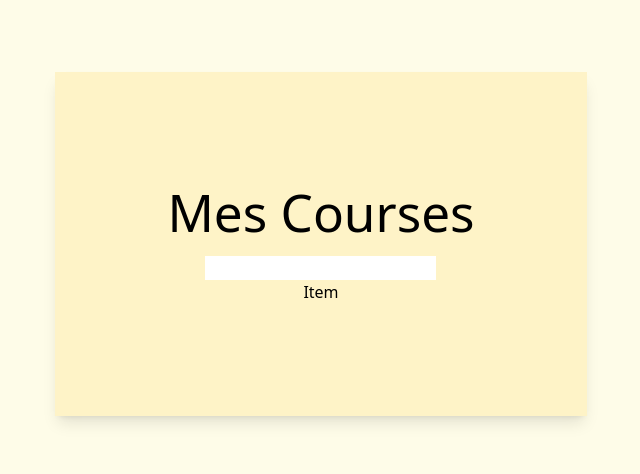
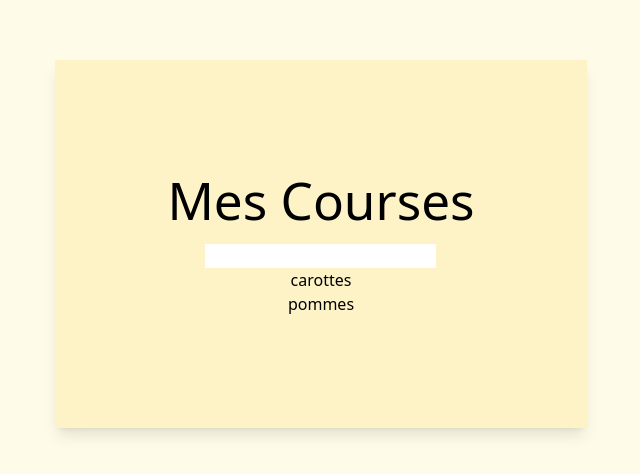
Before and after one commit to jessy-marion/mes-courses, a React (Vite) app: page / in a window 1280 px wide. Shown: the part 156-630 px from the top of the page, without its empty margins (319-959 px from the left). Built offline with nearby package versions, Linux system fonts and the light colour scheme.

Commit message:
feat: Fetch data

```diff
--- a/src/Components/Container.jsx
+++ b/src/Components/Container.jsx
@@ -1,12 +1,54 @@
 import Input from "./Input.jsx";
 import Items from "./Items.jsx";
+import Item from "./Item.jsx";
+import { useEffect, useState } from "react";
 
 export default function Container() {
+  const [APIState, setAPIState] = useState({
+    loading: false,
+    error: null,
+    data: undefined,
+  });
+
+  let content;
+
+  if (APIState.loading) content = <p>Loading...</p>;
+  else if (APIState.error) content = <p>Une erreur est survenue</p>;
+  else if (APIState.data?.length > 0)
+    content = (
+      <ul>
+        {APIState.data.map((el, i) => {
+          return <Item key={`${i}-${el.item}`} item={el} />; //
+          /*return <li key={el.i}>{el.item}</li>;*/
+        })}
+      </ul>
+    );
+
+  useEffect(() => {
+    setAPIState({ ...APIState, loading: true });
+    async function fetchData() {
+      try {
+        const response = await fetch("/data/dataArray.json");
+
+        if (!response.ok) {
+          throw new Error("HTTP error, status = " + response.status);
+        }
+        const data = await response.json();
+        setAPIState({ loading: false, error: null, data: data });
+      } catch (error) {
+        setAPIState({ loading: false, error: true, data: undefined });
+        console.log("erreur", error);
+      }
+    }
+    fetchData();
+  }, []);
+
   return (
     <div className={"bg-amber-100 p-28 shadow-lg"}>
       <h1>Mes Courses</h1>
       <Input />
       <Items />
+      {content}
     </div>
   );
 }
--- a/src/Components/Item.jsx
+++ b/src/Components/Item.jsx
@@ -1,3 +1,4 @@
-export default function Item() {
-  return <li>Item</li>;
+export default function Item({ item }) {
+  console.log(item);
+  return <li>{item && item.item}</li>;
 }
```
Also changed, not shown: public/data/dataArray.json (renamed from src/data/dataArray.json), public/data/dataObj.json (renamed from src/data/dataObj.json).
